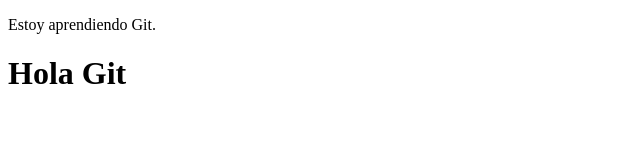
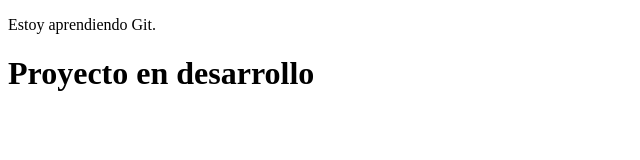
Before and after one commit to josefranf/PracticaGit, a plain HTML site: page index.html in a window 1280 px wide. Shown: the whole page, without its empty margins (0-640 px from the left). Drawn offline with Linux system fonts and the light colour scheme.

Commit message:
Cambio del título

```diff
--- a/index.html
+++ b/index.html
@@ -6,7 +6,7 @@
 </head>
 <body>
 
-<h1>Hola Git</h1>
+<h1>Proyecto en desarrollo</h1>
 
 </body>
 </html>
```
